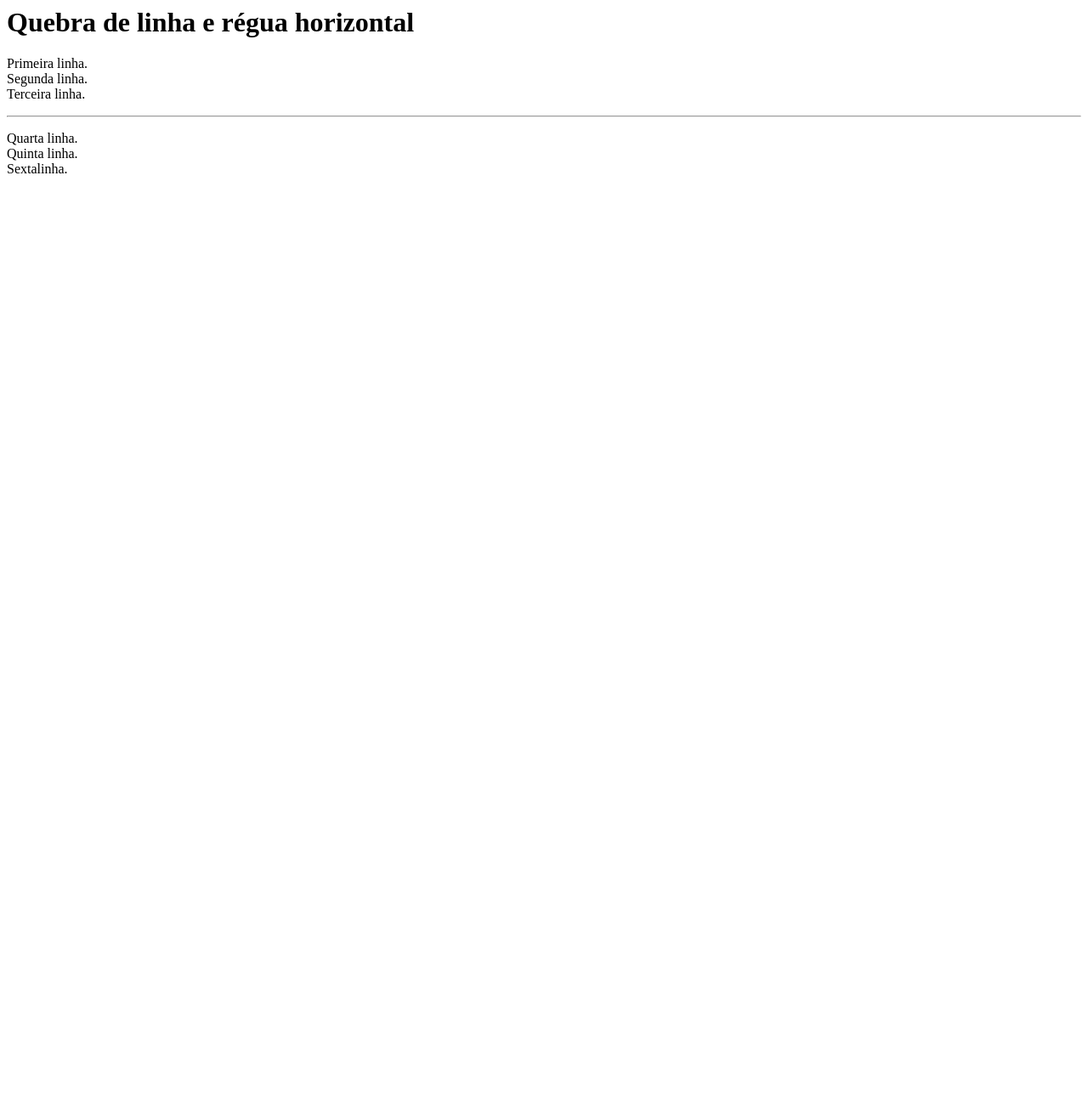
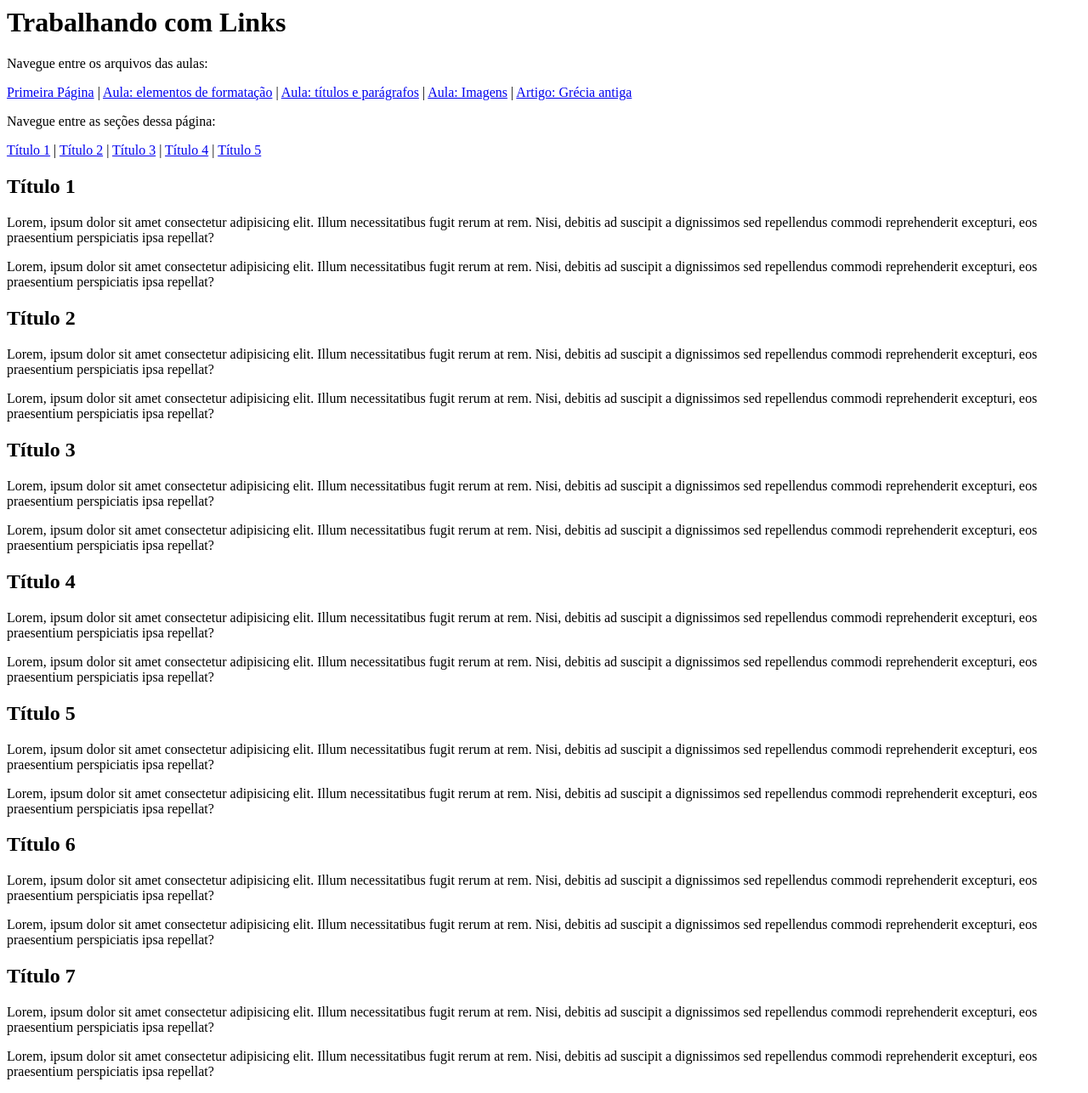
Before and after one commit to GuiMarcelino/Curso_js_profissional, a plain HTML site: page fundamentos-do-html/links/index.html in a window 1280 px wide. Shown: the whole page at 85% size. Before the commit the page ends 800 px from the top, so only its background shows below. Drawn offline with Linux system fonts and the light colour scheme.

Commit message:
links dentro la mesma pagina e urls absoluta e relativas

```diff
--- a/fundamentos-do-html/links/index.html
+++ b/fundamentos-do-html/links/index.html
@@ -1,14 +1,56 @@
 <html>
+
 <head>
-    <title>Quebra de linha e régua horizontal</title>
+    <title>Trabalhando com Links</title>
 </head>
 
 <body>
-    <h1>Quebra de linha e régua horizontal</h1>
+    <h1>Trabalhando com Links</h1>
 
-    <p>Primeira linha.<br>Segunda linha.<br>Terceira linha.</p>
+    <div>
+        <p>Navegue entre os arquivos das aulas:</p>
+        <a href="/">Primeira Página</a> |
+        <a href="/formatacao/index.html">Aula: elementos de formatação</a> |
+        <a href="/titulos/index.html">Aula: títulos e parágrafos</a> |
+        <a href="/imagens/index.html">Aula: Imagens</a> |
+        <a href="/grecia">Artigo: Grécia antiga</a>
+    </div>
 
-		<hr>
-    <p>Quarta linha.<br>Quinta linha.<br>Sextalinha.</p>
+		<div>
+        <p>Navegue entre as seções dessa página:</p>
+        <a href="#titulo-1">Título 1</a> |
+        <a href="#titulo-2">Título 2</a> |
+        <a href="#titulo-3">Título 3</a> |
+        <a href="#titulo-4">Título 4</a> |
+        <a href="#titulo-5">Título 5</a>
+    </div>
+
+    <h2 id="titulo-1">Título 1</h2>
+    <p>Lorem, ipsum dolor sit amet consectetur adipisicing elit. Illum necessitatibus fugit rerum at rem. Nisi, debitis ad suscipit a dignissimos sed repellendus commodi reprehenderit excepturi, eos praesentium perspiciatis ipsa repellat?</p>
+    <p>Lorem, ipsum dolor sit amet consectetur adipisicing elit. Illum necessitatibus fugit rerum at rem. Nisi, debitis ad suscipit a dignissimos sed repellendus commodi reprehenderit excepturi, eos praesentium perspiciatis ipsa repellat?</p>
+
+    <h2 id="titulo-2">Título 2</h2>
+    <p>Lorem, ipsum dolor sit amet consectetur adipisicing elit. Illum necessitatibus fugit rerum at rem. Nisi, debitis ad suscipit a dignissimos sed repellendus commodi reprehenderit excepturi, eos praesentium perspiciatis ipsa repellat?</p>
+    <p>Lorem, ipsum dolor sit amet consectetur adipisicing elit. Illum necessitatibus fugit rerum at rem. Nisi, debitis ad suscipit a dignissimos sed repellendus commodi reprehenderit excepturi, eos praesentium perspiciatis ipsa repellat?</p>
+
+    <h2 id="titulo-3">Título 3</h2>
+    <p>Lorem, ipsum dolor sit amet consectetur adipisicing elit. Illum necessitatibus fugit rerum at rem. Nisi, debitis ad suscipit a dignissimos sed repellendus commodi reprehenderit excepturi, eos praesentium perspiciatis ipsa repellat?</p>
+    <p>Lorem, ipsum dolor sit amet consectetur adipisicing elit. Illum necessitatibus fugit rerum at rem. Nisi, debitis ad suscipit a dignissimos sed repellendus commodi reprehenderit excepturi, eos praesentium perspiciatis ipsa repellat?</p>
+
+    <h2 id="titulo-4">Título 4</h2>
+    <p>Lorem, ipsum dolor sit amet consectetur adipisicing elit. Illum necessitatibus fugit rerum at rem. Nisi, debitis ad suscipit a dignissimos sed repellendus commodi reprehenderit excepturi, eos praesentium perspiciatis ipsa repellat?</p>
+    <p>Lorem, ipsum dolor sit amet consectetur adipisicing elit. Illum necessitatibus fugit rerum at rem. Nisi, debitis ad suscipit a dignissimos sed repellendus commodi reprehenderit excepturi, eos praesentium perspiciatis ipsa repellat?</p>
+
+    <h2 id="titulo-5">Título 5</h2>
+    <p>Lorem, ipsum dolor sit amet consectetur adipisicing elit. Illum necessitatibus fugit rerum at rem. Nisi, debitis ad suscipit a dignissimos sed repellendus commodi reprehenderit excepturi, eos praesentium perspiciatis ipsa repellat?</p>
+    <p>Lorem, ipsum dolor sit amet consectetur adipisicing elit. Illum necessitatibus fugit rerum at rem. Nisi, debitis ad suscipit a dignissimos sed repellendus commodi reprehenderit excepturi, eos praesentium perspiciatis ipsa repellat?</p>
+
+    <h2 id="titulo-6">Título 6</h2>
+    <p>Lorem, ipsum dolor sit amet consectetur adipisicing elit. Illum necessitatibus fugit rerum at rem. Nisi, debitis ad suscipit a dignissimos sed repellendus commodi reprehenderit excepturi, eos praesentium perspiciatis ipsa repellat?</p>
+    <p>Lorem, ipsum dolor sit amet consectetur adipisicing elit. Illum necessitatibus fugit rerum at rem. Nisi, debitis ad suscipit a dignissimos sed repellendus commodi reprehenderit excepturi, eos praesentium perspiciatis ipsa repellat?</p>
+
+    <h2 id="titulo-7">Título 7</h2>
+    <p>Lorem, ipsum dolor sit amet consectetur adipisicing elit. Illum necessitatibus fugit rerum at rem. Nisi, debitis ad suscipit a dignissimos sed repellendus commodi reprehenderit excepturi, eos praesentium perspiciatis ipsa repellat?</p>
+    <p>Lorem, ipsum dolor sit amet consectetur adipisicing elit. Illum necessitatibus fugit rerum at rem. Nisi, debitis ad suscipit a dignissimos sed repellendus commodi reprehenderit excepturi, eos praesentium perspiciatis ipsa repellat?</p>
 </body>
 </html>
```
